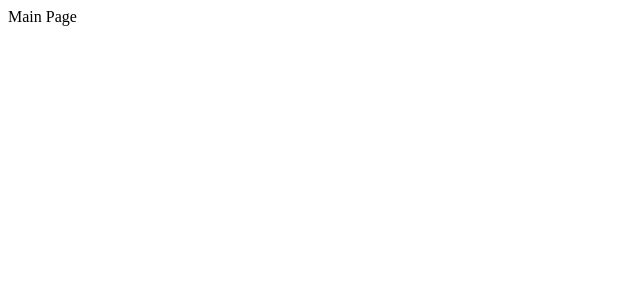
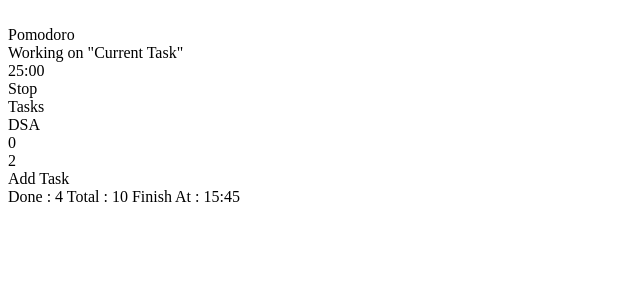
Before and after one commit to OscarGomezL/pomodoro, a Next.js app: page / in a window 1280 px wide. Shown: the top 300 px of the page, without its empty margins (0-640 px from the left). Built offline with nearby package versions, Linux system fonts and the light colour scheme.

Commit message:
[ADD] joined all the components

```diff
--- a/components/layout.jsx
+++ b/components/layout.jsx
@@ -1,5 +1,11 @@
+import Header from "./header"
+import Main from "./main"
+
 export default function layout() {
 	return (
-		<div>layout</div>
+		<div>
+			<Header/>
+			<Main/>
+		</div>
 	)
 }
--- a/pages/index.jsx
+++ b/pages/index.jsx
@@ -1,7 +1,15 @@
+import Layout from "../components/layout"
+import Head from 'next/head'
+
 export default function Home() {
 	return (
-		<div>
-			Main Page
+		<div className="page main">
+			<Head>
+				<title>
+					Pomodoro
+				</title>
+			</Head>
+			<Layout></Layout>
 		</div>
 	)
 }
```
